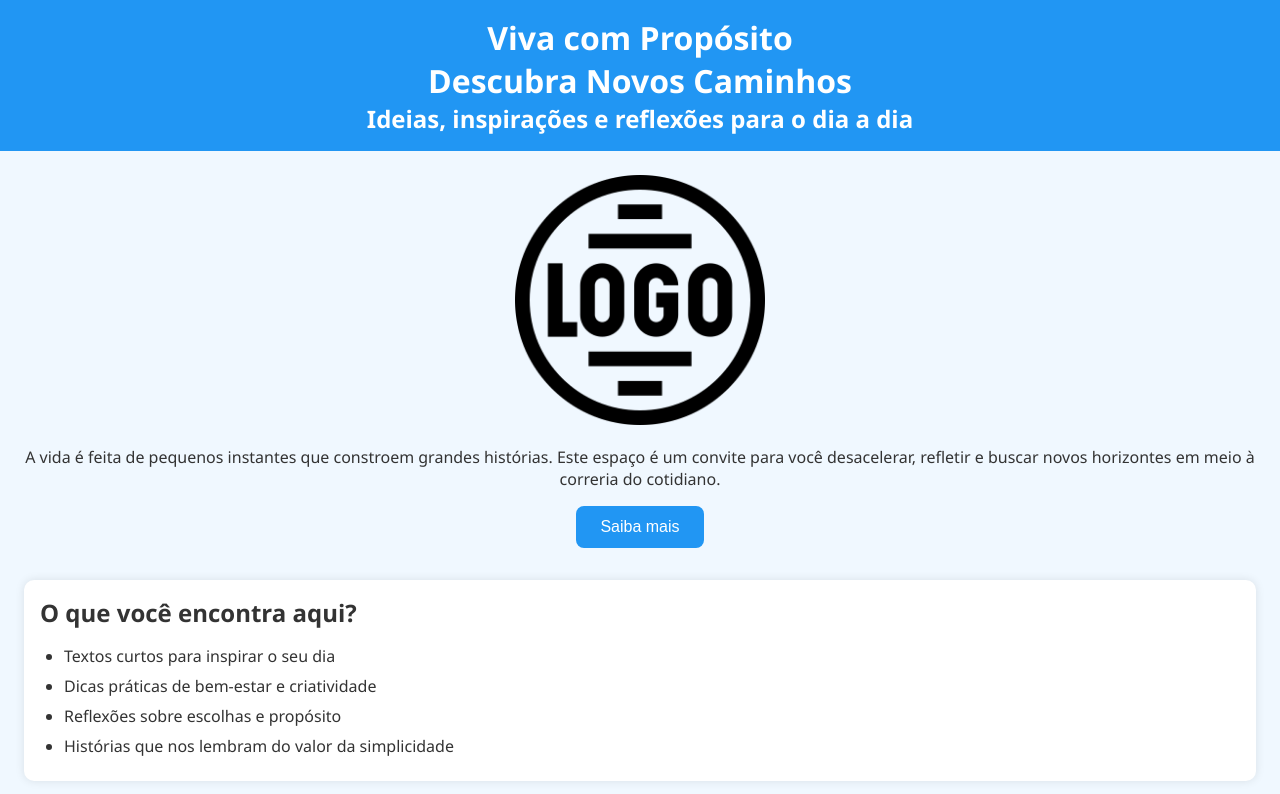
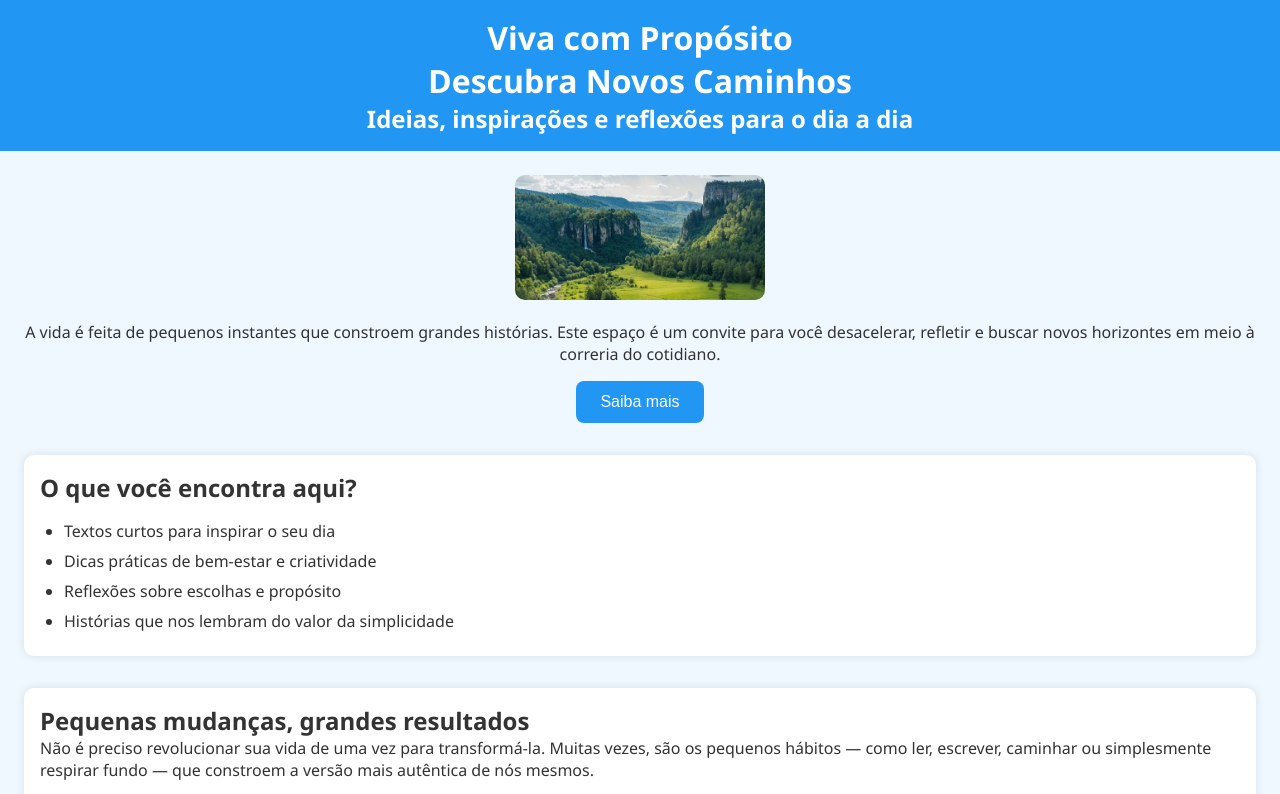
Before and after one commit to stefanykitzberger/projetoTransferenciaArquivos, a plain HTML site: page index.html in a window 1280 px wide. Shown: the top 794 px of the page. Drawn offline with Linux system fonts and the light colour scheme.

Commit message:
corrigindo imagem

```diff
--- a/index.html
+++ b/index.html
@@ -31,7 +31,7 @@
 
     <main>
         <section class="conteudotop">
-            <img src="icons/logo.png" alt="Imagem de exemplo" width="250" height="250" />
+            <img src="icons/logo.jpg" alt="Imagem de exemplo" width="250" height="250" />
             <p>
                 A vida é feita de pequenos instantes que constroem grandes histórias.
                 Este espaço é um convite para você desacelerar, refletir e buscar novos
```
Also changed, not shown: icons/logo.jpg (added), icons/logo.png (deleted).
